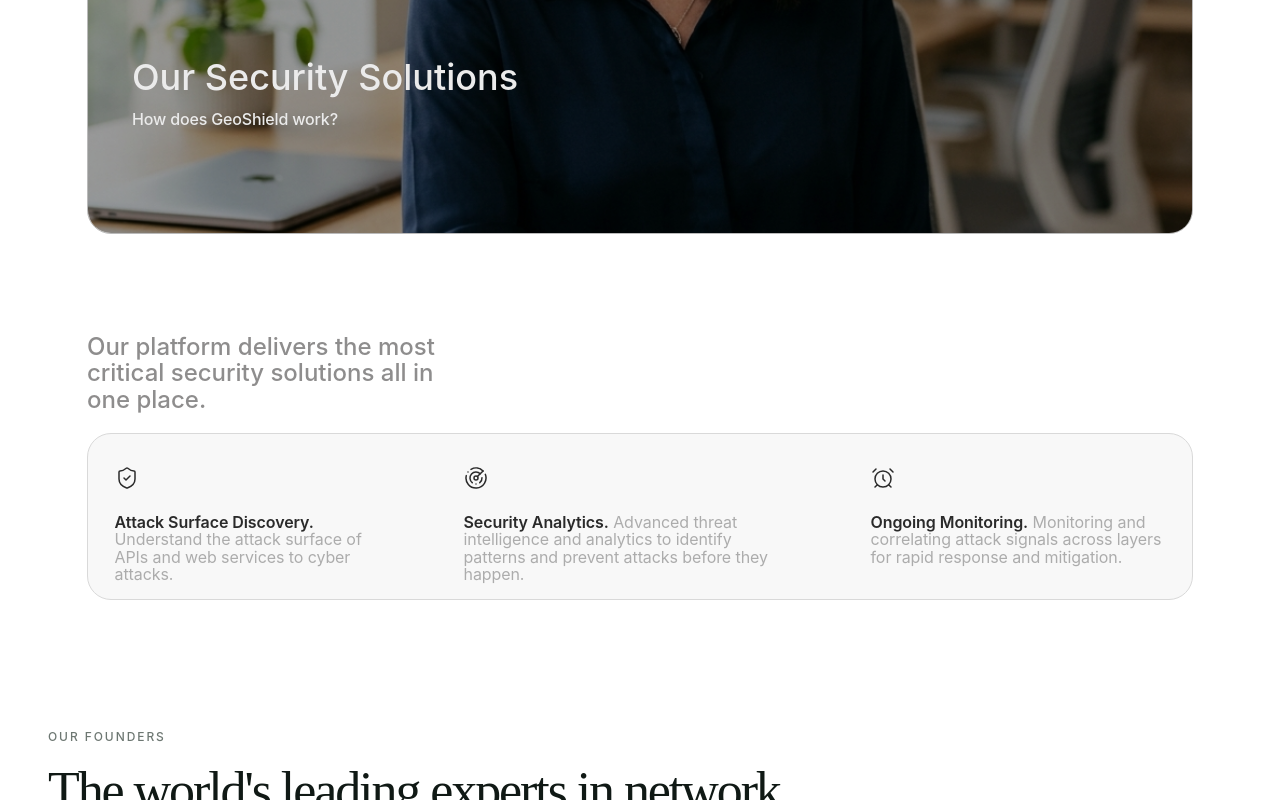
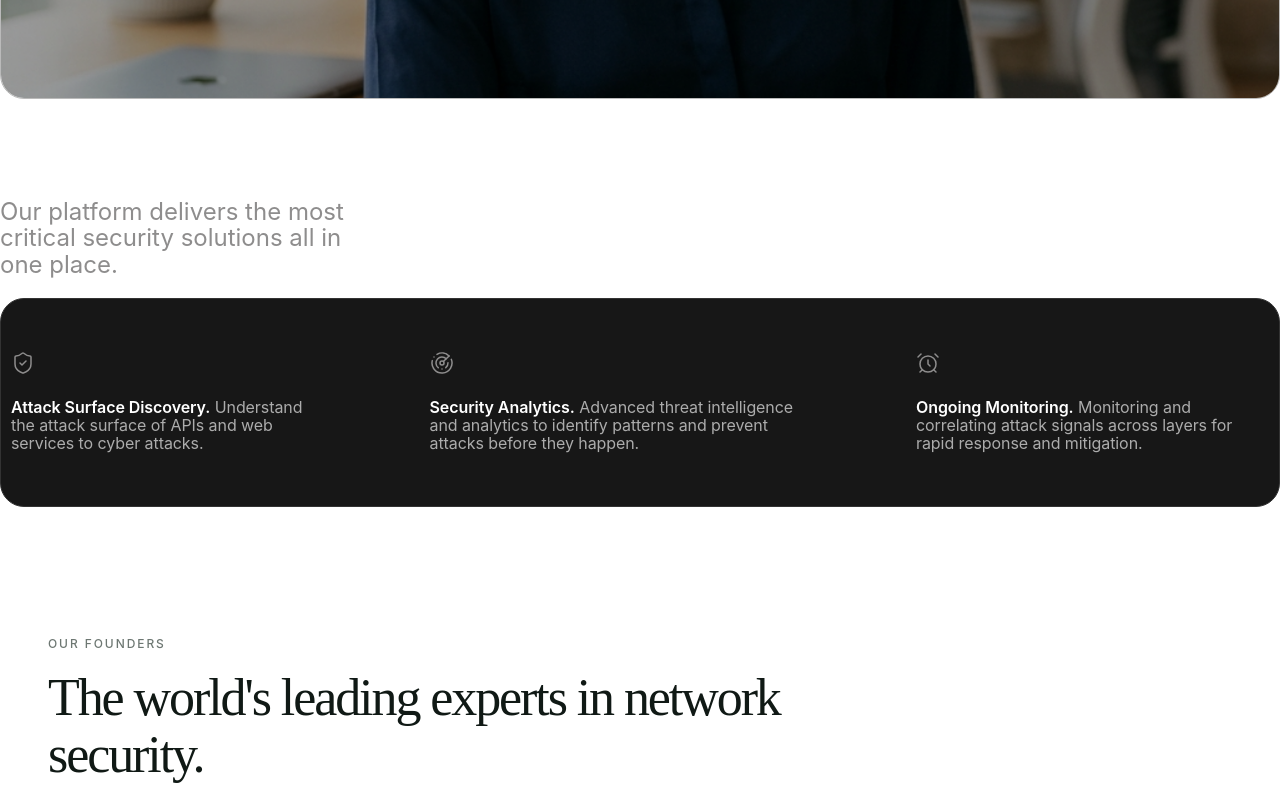
Before and after one commit to Ux-Geek/Crosslayer-Labs, a Next.js app: page / in a window 1280 px wide. Shown: the part 2681-3481 px from the top of the page. Built offline with nearby package versions, Linux system fonts and the light colour scheme; a web font is replaced by a local one.

Commit message:
style: update SolutionsSection theme to dark mode and adjust typography weight

```diff
--- a/src/components/SolutionsSection.tsx
+++ b/src/components/SolutionsSection.tsx
@@ -8,25 +8,25 @@
     title: "Attack Surface Discovery.",
     text: "Understand the attack surface of APIs and web services to cyber attacks.",
     icon: ShieldCheck,
-    width: "279px",
+    width: "349px",
   },
   {
     title: "Security Analytics.",
     text: "Advanced threat intelligence and analytics to identify patterns and prevent attacks before they happen.",
     icon: Radar,
-    width: "337px",
+    width: "421px",
   },
   {
     title: "Ongoing Monitoring.",
     text: "Monitoring and correlating attack signals across layers for rapid response and mitigation.",
     icon: AlarmClock,
-    width: "315px",
+    width: "394px",
   },
 ];
 
 export default function SolutionsSection() {
   return (
-    <section id="solutions" className="mx-auto max-w-[1106px] px-5 pt-12 md:px-8 lg:px-0">
+    <section id="solutions" className="mx-auto max-w-[1340px] px-5 pt-12 md:px-8 lg:px-0">
       {/* Big Image — 1106×579, border-radius 24, border 1px #BABABA, 40% black overlay */}
       <motion.div
         initial={{ opacity: 0, y: 40 }}
@@ -65,20 +65,20 @@
         initial={{ opacity: 0, y: 10 }}
         whileInView={{ opacity: 1, y: 0 }}
         viewport={{ once: true }}
-        className="mt-[100px] text-[24px] font-medium leading-[110%] text-[#8E8D8D]"
+        className="mt-[100px] text-[24px] font-normal leading-[110%] text-[#8E8D8D]"
         style={{ width: "390px" }}
       >
         Our platform delivers the most critical security solutions all in one place.
       </motion.p>
 
-      {/* Solutions Bar — gap 20px from title, 1106×167, #F8F8F8, border 1px #D9D9D9, radius 24, gap 70 */}
+      {/* Solutions Bar — gap 20px from title, 1340×209, #171717, radius 24, gap 88 */}
       <motion.div
         initial={{ opacity: 0, y: 20 }}
         whileInView={{ opacity: 1, y: 0 }}
         viewport={{ once: true }}
         transition={{ duration: 0.6 }}
-        className="mt-[20px] flex flex-col items-center justify-center rounded-[24px] border border-[#D9D9D9] bg-[#F8F8F8] md:flex-row"
-        style={{ height: "167px", gap: "70px" }}
+        className="mt-[20px] flex flex-col items-center justify-center rounded-[24px] border border-[#333333] bg-[#171717] md:flex-row"
+        style={{ height: "209px", gap: "88px" }}
       >
         {solutions.map((item) => (
           <div
@@ -86,12 +86,12 @@
             className="flex flex-col items-start gap-[24px] p-[10px]"
             style={{ width: item.width, height: "122px" }}
           >
-            {/* Icon — 24×24, #2A2A2A */}
-            <item.icon className="h-6 w-6 flex-none text-[#2A2A2A]" strokeWidth={1.5} />
+            {/* Icon — 24×24, grey */}
+            <item.icon className="h-6 w-6 flex-none text-[#8E8D8D]" strokeWidth={1.5} />
 
-            {/* Text — 16px, 500, 110% line-height, -0.005em tracking, #2A2A2A */}
+            {/* Text — 16px, white/grey */}
             <p
-              className="text-[16px] font-normal leading-[110%] tracking-[-0.005em] text-[#2A2A2A]"
+              className="text-[16px] font-normal leading-[110%] tracking-[-0.005em] text-white"
             >
               <span className="font-semibold">{item.title}</span>{" "}
               <span className="text-[#ACACAC]">{item.text}</span>
--- a/src/components/WhyUs.tsx
+++ b/src/components/WhyUs.tsx
@@ -125,7 +125,7 @@
 
       {/* Founders Invention Section — Centered, reduced bottom spacing, extra tracking */}
       <div ref={containerRef} className="mt-[200px] mb-[80px] flex flex-col items-center justify-center text-center">
-        <h2 className="font-display text-[42px] leading-[1.3] tracking-[0.05em] text-[#101915] md:text-[52px] max-w-5xl">
+        <h2 className="font-display text-[42px] leading-[1.3] tracking-[0em] text-[#101915] md:text-[52px] max-w-5xl">
           {proseLines.map((line, idx) => (
             <span
               key={idx}
```
